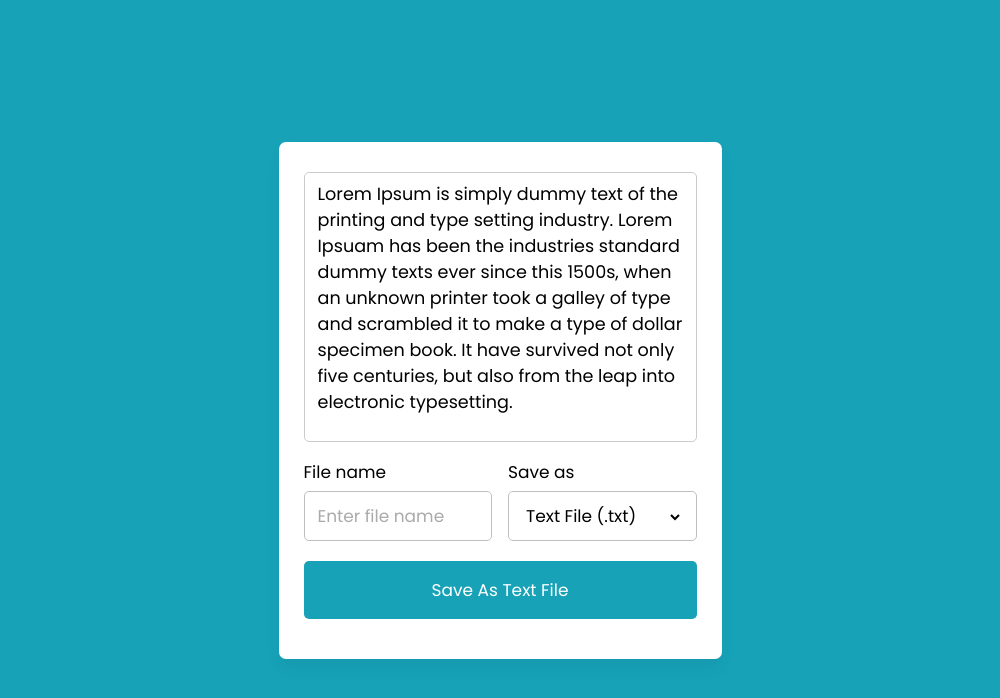
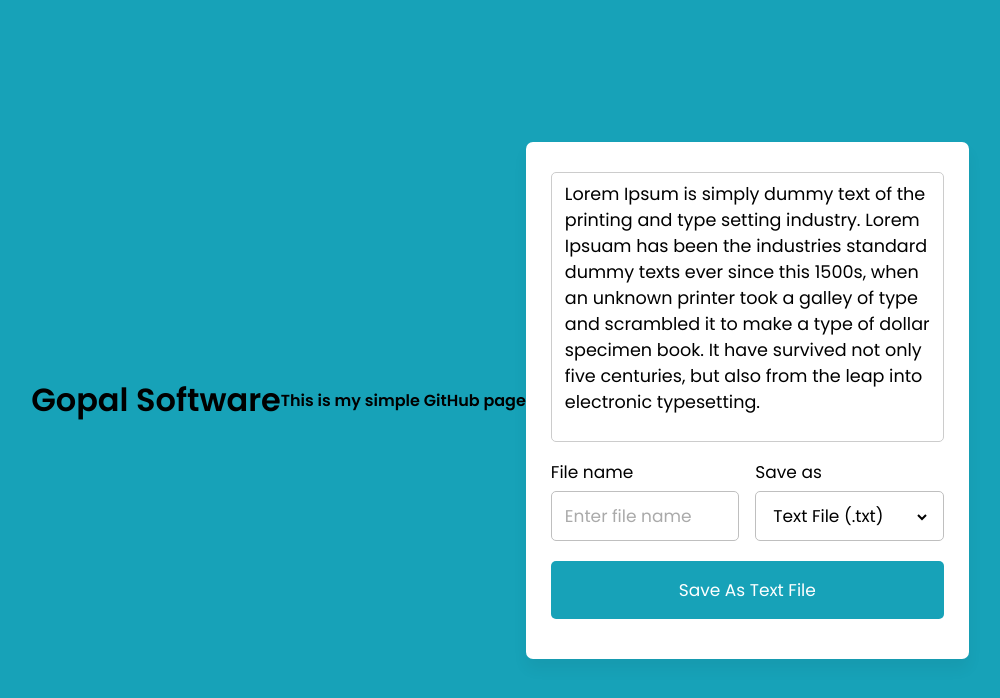
Before and after one commit to gopalsoftware/gopal.github.io, a plain HTML site: page index.html in a window 1280 px wide. Shown: the whole page, without its empty margins (140-1140 px from the left). Drawn offline with Linux system fonts and the light colour scheme.

Commit message:
Update index.html

```diff
--- a/index.html
+++ b/index.html
@@ -19,7 +19,8 @@
   </head>
 
   <body>
-
+    <h1> Gopal Software</h1>
+    <h4> This is my simple GitHub page</h4>
     <div class="wrapper">
 
       <textarea spellcheck="false" placeholder="Enter something to save" required>Lorem Ipsum is simply dummy text of the printing and type setting industry. Lorem Ipsuam has been the industries standard dummy texts ever since this 1500s, when an unknown printer took a galley of type and scrambled it to make a type of dollar specimen book. It have survived not only five centuries, but also from the leap into electronic typesetting.</textarea>
```
